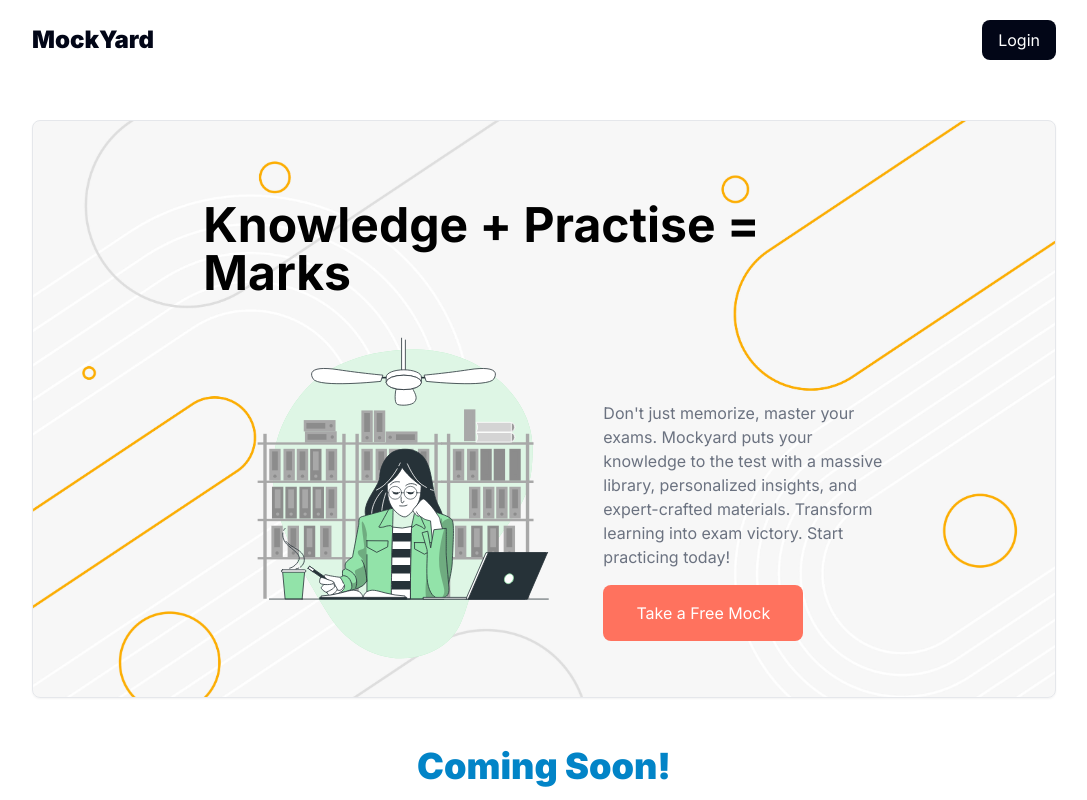
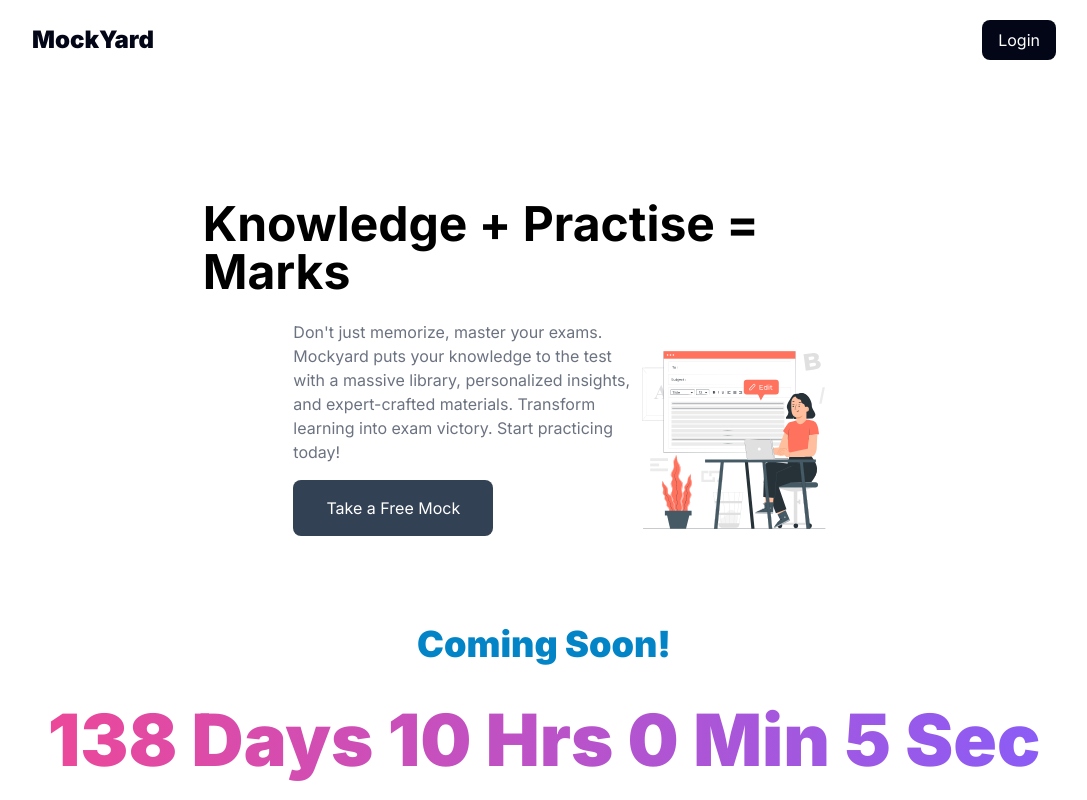
Before and after one commit to ReactorboY/mocktest, a Next.js app: page / in a window 1280 px wide. Shown: the top 800 px of the page, without its empty margins (96-1183 px from the left). Built offline with nearby package versions, Linux system fonts and the light colour scheme.

Commit message:
banner redefined

```diff
--- a/src/components/Banner/Banner.tsx
+++ b/src/components/Banner/Banner.tsx
@@ -2,22 +2,22 @@ import Image from 'next/image'
 
 const Banner = () => {
   return (
-    <section className='mt-10 rounded-lg border flex justify-center overflow-hidden shadow-sm bg-[url("/bg.jpg")] bg-cover'>
+    <section className='mt-10 rounded-lg  flex justify-center overflow-hidden  bg-primary-700 pb-10'>
       <div className='flex justify-center items-center flex-col w-4/6'>
         <h2 className='text-5xl mt-20 font-bold'>Knowledge + Practise = Marks</h2>
 
-        <div className='flex items-center'>
-          <Image src='/study.svg' width={400} height={300} alt='study' />
-          <div className='flex  flex-col  h-[60%]'>
+        <div className='flex items-center justify-center'>
+          <div className='flex flex-col ml-10 w-[50%]'>
             <p className='mt-6 text-gray-500'>
               Don&apos;t just memorize, master your exams. Mockyard puts your knowledge to the test
               with a massive library, personalized insights, and expert-crafted materials. Transform
               learning into exam victory. Start practicing today!
             </p>
-            <button className='text-white mt-4 py-4 px-3 rounded-lg bg-primary w-[200px]'>
+            <button className='text-white mt-4 py-4 px-3 rounded-lg bg-slate-700 w-[200px]'>
               Take a Free Mock
             </button>
           </div>
+          <Image src='/study.svg' width={200} height={100} alt='study' className='mt-10' />
         </div>
       </div>
     </section>
```
Also changed, not shown: public/study.svg.
